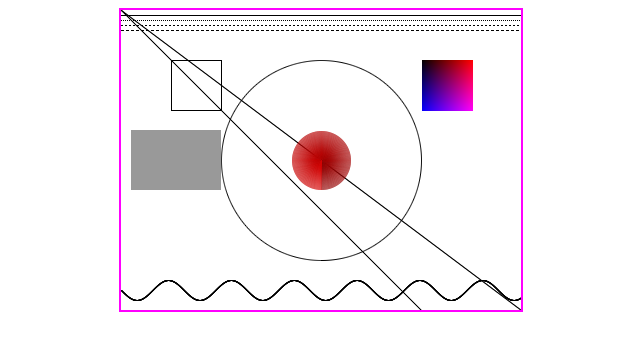
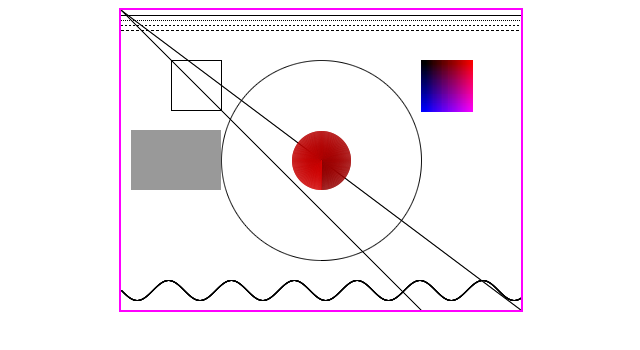
Before and after one commit to JunQu/miao, a plain HTML site: page paint.html in a window 1280 px wide. Shown: the whole page, without its empty margins (319-959 px from the left). Drawn offline with Linux system fonts and the light colour scheme.

Commit message:
change a color

```diff
--- a/paint.html
+++ b/paint.html
@@ -88,8 +88,8 @@
    }
   }
   // 一个rgb色彩空间的某一面
-  for (let x = 351; x > 300; x--) {
-   for (let y = 50; y < 101; y++) {
+  for (let x = 351; x > 300; x -= 0.1) {
+   for (let y = 50; y < 101; y += 0.1) {
      var a = (x-300) * 5;
      var b = (y-50) * 5;
      var icolor = 'rgb('+a+',0,'+b+')';
@@ -111,7 +111,7 @@
       var r = j;
       var x = r * Math.sin(i) + 200;
       var y = r * Math.cos(i) + 150;
-      dot(x,y,'rgba('+(i+15)*10+',0,0,0.3)');
+      dot(x,y,'rgba('+(i+15)*10+',0,0,0.5)');
     }
   }
   // 一个大小合适的sin(x)的图像
```
